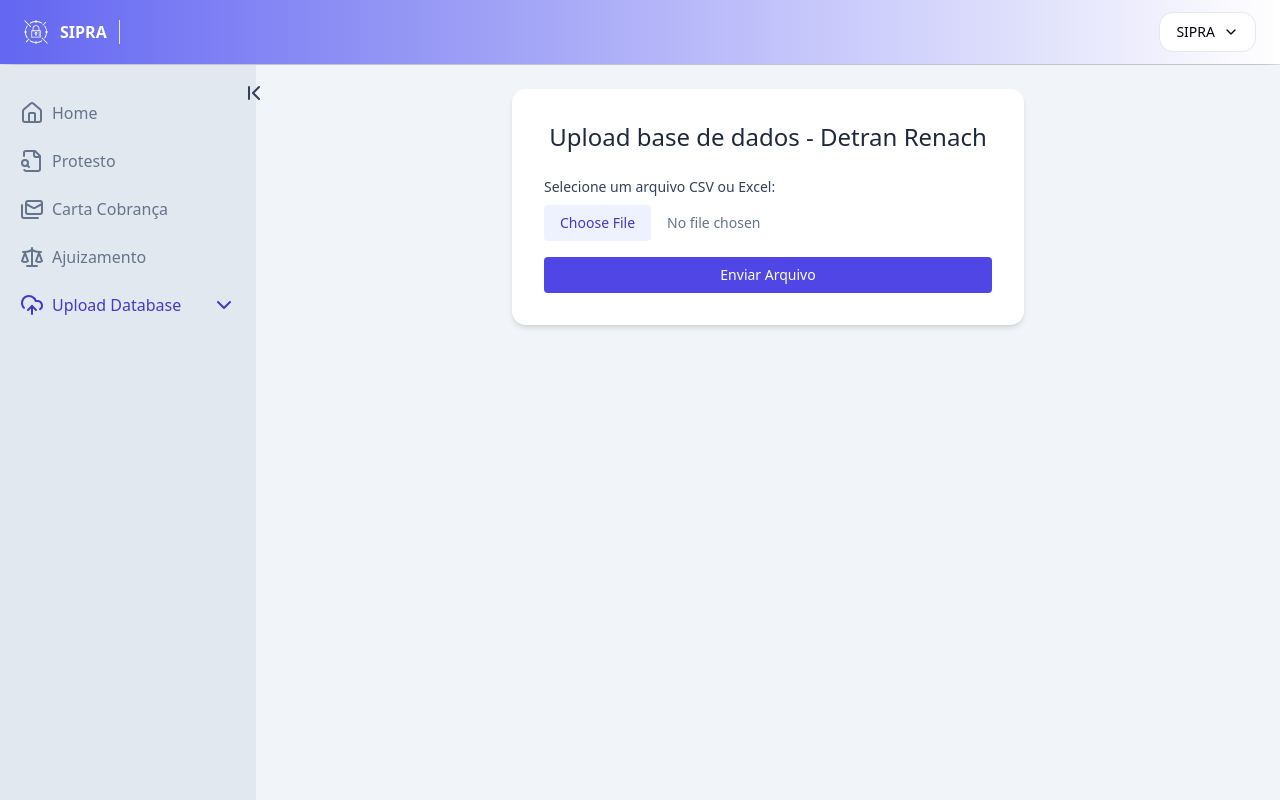
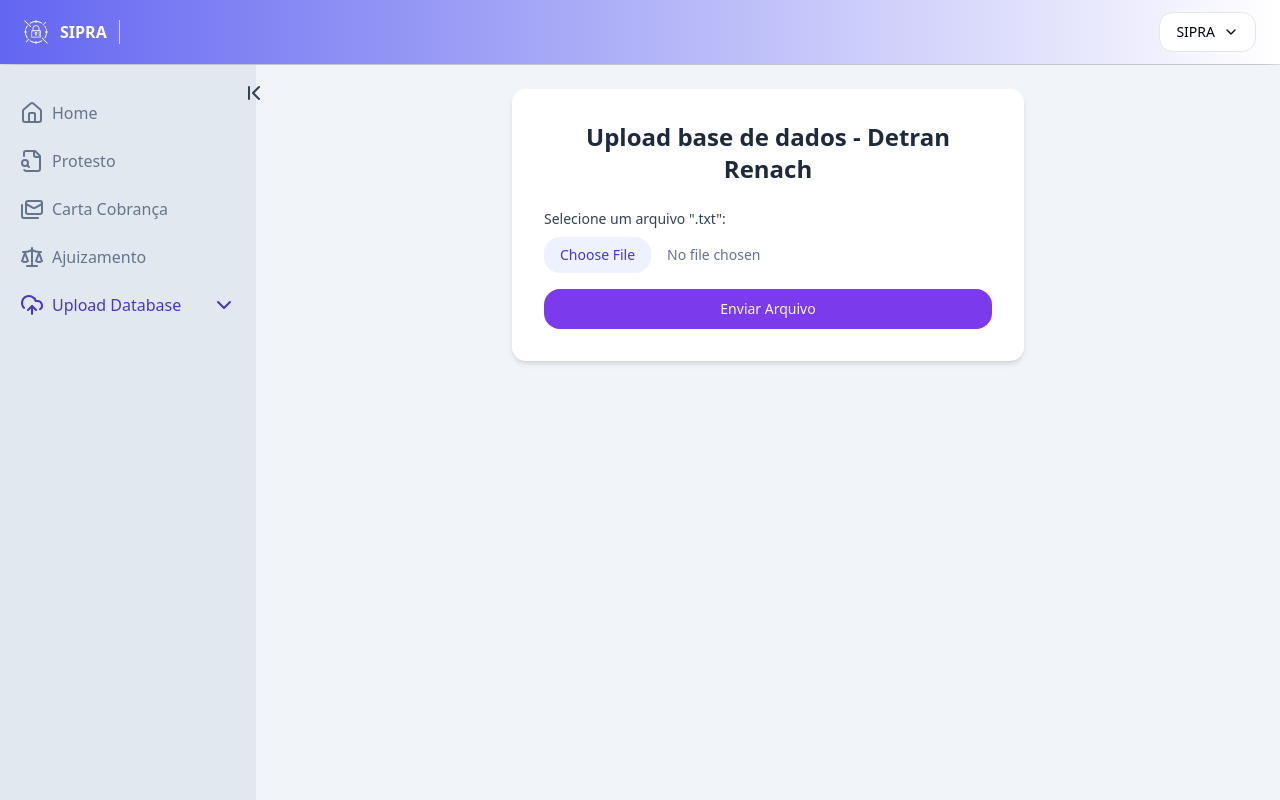
Before and after one commit to pgepa/sipra-front, a React (Vite) app: page /#/upload/detranrenach in a window 1280 px wide. Shown: the top 800 px of the page. Built offline with nearby package versions, Linux system fonts and the light colour scheme; no server answers; sample sign-in values are in the browser's storage.

Commit message:
adjustement page uploadDetranRenach

```diff
--- a/src/pages/app/UploadDetranRenach.tsx
+++ b/src/pages/app/UploadDetranRenach.tsx
@@ -1,46 +1,71 @@
 import { Helmet } from 'react-helmet-async';
 import { useState } from 'react';
+import BarLoader from "react-spinners/BarLoader";
+import { Button } from '@/components/ui/button';
+import { api } from '@/lib/axios';
 
 export function UploadDetranRenach() {
-    const [selectedFile, setSelectedFile] = useState<File | null>(null); // Estado para armazenar o arquivo selecionado
-    const [fileName, setFileName] = useState<string | null>(null); // Estado para o nome do arquivo
+    const [selectedFile, setSelectedFile] = useState<File | null>(null);
+    const [fileName, setFileName] = useState<string | null>(null);
+    const [uploadProgress, setUploadProgress] = useState<number>(0);
+    const [uploadSuccess, setUploadSuccess] = useState<boolean>(false);
+    const [uploadError, setUploadError] = useState<boolean>(false);
+    const [isLoading, setIsLoading] = useState<boolean>(false);
 
-    // Função para manipular a seleção de arquivo
     const handleFileChange = (event: React.ChangeEvent<HTMLInputElement>) => {
         const file = event.target.files?.[0];
         if (file) {
             setSelectedFile(file);
             setFileName(file.name);
+            setUploadSuccess(false);
+            setUploadProgress(0);
+            setUploadError(false);
         }
     };
 
-    // Função para desfazer o upload
     const handleRemoveFile = () => {
         setSelectedFile(null);
         setFileName(null);
+        setUploadProgress(0);
+        setUploadSuccess(false);
+        setUploadError(false);
     };
 
-    // Função para enviar o arquivo (mock para enviar para a API)
-    const handleSubmit = () => {
+    const handleSubmit = async () => {
         if (selectedFile) {
             const formData = new FormData();
             formData.append('file', selectedFile);
 
-            // Substitua pelo seu código de envio da API
-            console.log('Enviando o arquivo para a API:', selectedFile);
+            setIsLoading(true);
 
-            // Exemplo de requisição usando fetch:
-            /*
-            fetch('/api/upload', {
-                method: 'POST',
-                body: formData,
-            })
-            .then(response => response.json())
-            .then(data => console.log('Sucesso:', data))
-            .catch(error => console.error('Erro:', error));
-            */
+            try {
+                const response = await api.post('/uploaddetranrenach', formData, {
+                    headers: {
+                        'Content-Type': 'multipart/form-data',
+                    },
+                    onUploadProgress: (progressEvent) => {
+                        const total = progressEvent.total || 1;
+                        const progress = Math.round((progressEvent.loaded / total) * 100);
+                        setUploadProgress(progress);
+                    },
+                    timeout: 300000,
+                });
+
+                if (response.status === 200) {
+                    setUploadSuccess(true);
+                    setUploadError(false);
+                } else {
+                    throw new Error('Erro no envio do arquivo');
+                }
+            } catch (error) {
+                console.error('Erro de upload:', error);
+                setUploadError(true);
+                setUploadSuccess(false);
+            } finally {
+                setIsLoading(false);
+            }
         } else {
-            alert("Selecione um arquivo antes de enviar.");
+            alert('Selecione um arquivo antes de enviar.');
         }
     };
 
@@ -49,27 +74,24 @@ export function UploadDetranRenach() {
             <Helmet title="Detran Renach" />
             <div className="flex justify-center items-start min-h-screen">
                 <div className="w-full max-w-lg p-8 bg-white rounded-md shadow-md">
-                    <h1 className="text-2xl text-slate-800 text-center mb-6">Upload base de dados - Detran Renach</h1>
+                    <h1 className="text-2xl font-semibold text-slate-800 text-center mb-6">Upload base de dados - Detran Renach</h1>
 
-                    {/* Input para selecionar o arquivo */}
                     <div className="mb-4">
                         <label htmlFor="file-upload" className="block text-sm font-medium text-gray-700">
-                            Selecione um arquivo CSV ou Excel:
+                            Selecione um arquivo ".txt":
                         </label>
                         <input
                             id="file-upload"
                             type="file"
-                            accept=".csv, .xlsx, .xls"
+                            accept=".txt"
                             onChange={handleFileChange}
-                            className="mt-2 block w-full text-sm text-gray-500 file:mr-4 file:py-2 file:px-4 file:rounded file:border-0 file:text-sm file:bg-indigo-50 file:text-indigo-700 hover:file:bg-indigo-100"
+                            className="mt-2 block w-full text-sm text-gray-500 file:mr-4 file:py-2 file:px-4 file:rounded-lg file:border-0 file:text-sm file:bg-indigo-50 file:text-indigo-700 hover:file:bg-indigo-100"
                         />
                     </div>
 
-                    {/* Exibe o nome do arquivo selecionado */}
                     {fileName && (
                         <div className="mb-4">
                             <p className="text-sm text-gray-700">Arquivo selecionado: <strong>{fileName}</strong></p>
-                            {/* Botão para remover o arquivo */}
                             <button
                                 onClick={handleRemoveFile}
                                 className="text-red-600 text-sm underline hover:text-red-800"
@@ -79,13 +101,47 @@ export function UploadDetranRenach() {
                         </div>
                     )}
 
-                    {/* Botão para enviar o arquivo */}
-                    <button
+                    {uploadProgress > 0 && (
+                        <div className="mb-4">
+                            <div className="w-full bg-gray-200 rounded-full h-2.5">
+                                <div
+                                    className="bg-violet-600 h-2.5 rounded-full"
+                                    style={{ width: `${uploadProgress}%` }}
+                                ></div>
+                            </div>
+                            <p className="text-sm font-semibold text-gray-700 mt-1">{uploadProgress}% enviado</p>
+                        </div>
+                    )}
+
+                    {uploadSuccess && (
+                        <div className="mb-4">
+                            <p className="text-green-600 font-medium">Banco de dados atualizado com sucesso!</p>
+                        </div>
+                    )}
+
+                    {uploadError && (
+                        <div className="mb-4">
+                            <p className="text-red-600 font-medium">Erro ao enviar o arquivo.</p>
+                        </div>
+                    )}
+
+                    {isLoading && (
+                        <div className="mb-4 w-full flex flex-col gap-2">
+                        <p className="text-sm font-semibold text-gray-700 mt-1">Migrando dados...</p>
+                        <div className="w-full flex">
+                            <BarLoader  className="flex-grow" color="#9655eb"   />
+                        </div>
+                    </div>
+
+                    )}
+
+                    <Button
                         onClick={handleSubmit}
-                        className="w-full py-2 px-4 bg-indigo-600 text-white text-sm font-medium rounded hover:bg-indigo-700"
+                        disabled={isLoading}
+                        className="w-full py-2 px-4 text-sm font-medium rounded-lg disabled:opacity-50"
                     >
                         Enviar Arquivo
-                    </button>
+                    </Button>
                 </div>
             </div>
         </>
```
